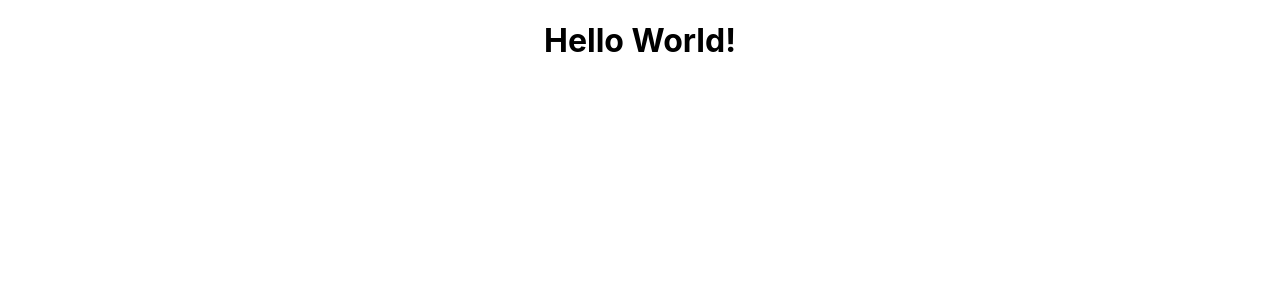
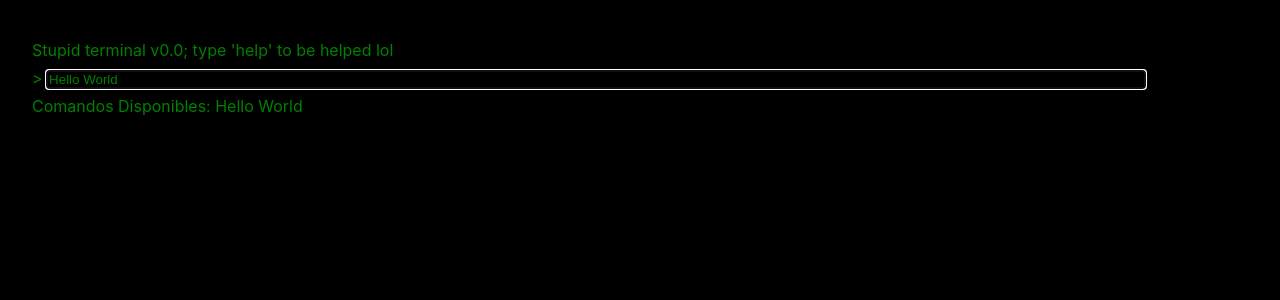
Before and after one commit to k3v53/c, a React (Create React App) app: page / in a window 1280 px wide. Shown: the top 300 px of the page. Built offline with nearby package versions, Linux system fonts and the light colour scheme.

Commit message:
Working version

```diff
--- a/src/App.css
+++ b/src/App.css
@@ -1,5 +1,9 @@
+:root {
+	--accent: green;
+}
 .App {
-  text-align: center;
+	text-align: left;
+	padding: 2rem;
 }
 
 .App-logo {
@@ -36,3 +40,25 @@
 		transform: rotate(360deg);
 	}
 }
+
+.inputSection {
+	background-color: black;
+	border: none;
+	color: var(--accent);
+}
+
+.inputSection > p {
+	margin: 0.5rem 0rem;
+}
+
+.inputTerminal {
+	border: none;
+	color: var(--accent);
+	background-color: transparent;
+	width: 90%;
+}
+
+.inputTerminal:focus-visible {
+	border: none !important;
+	border-color: transparent;
+}
--- a/src/App.js
+++ b/src/App.js
@@ -1,9 +1,47 @@
+import { useEffect, useRef, useState } from 'react';
 import './App.css';
+import commands from './misc/commands'
+function App() {
+	const [text, setText] = useState("Hello World")
+	const [history, setHistory] = useState([<p>{commands.welcome}</p>])
+	const searchInput = useRef(null);
+	function handleText(e) {
+		setText(e.target.value)
+	}
+	function handleSubmit(e){
+		e.preventDefault()
+		const closest_similar = Object.keys(commands).filter(e => e.includes(text))[0];
+		let fnReturn;
+		if(typeof commands[text] === "function"){
+			fnReturn = commands[text]()
+		}else if(typeof commands[closest_similar] === "function"){
+			fnReturn = commands[closest_similar]()
+		}
+		let el = <p>{'> ' + (commands[text] !== undefined? text : closest_similar || text) }</p>;
+		let res = <p>{'' + (
+			fnReturn || commands[text] || commands[closest_similar] ||
+			"Command not found, check the list from the bottom to know wich commands are available"
+		)}</p>;
+		setHistory([...history, el, res])
+		setText("")
+		searchInput.current.focus()
 
-function App() {
+	}
+	useEffect(()=>{
+		searchInput.current.focus();
+	 },[])
+
 	return (
-		<div className="App">
-			<h1>Hello World!</h1>
+		<div className="App" onFocus={handleText}>
+			<div className='inputSection'>
+				{history}
+				<form onSubmit={handleSubmit}>
+					{'> '} <input className='inputTerminal' onInput={handleText} value={text}
+					ref={searchInput}
+					></input>
+				</form>
+				<p>{"Comandos Disponibles: " + Object.keys(commands).filter(e => e.includes(text)).join(", ")}</p>
+			</div>
 		</div>
 	);
 }
--- a/src/index.css
+++ b/src/index.css
@@ -5,6 +5,7 @@ body {
 		sans-serif;
 	-webkit-font-smoothing: antialiased;
 	-moz-osx-font-smoothing: grayscale;
+	background-color: black;
 }
 
 code {
--- /dev/null
+++ b/src/misc/commands.js
@@ -0,0 +1,57 @@
+function answerFromTime(){
+	const hour = new Date().getHours()
+	return hour >= 8 && hour <= 12 ? "No, es hora de trabajar" :
+	hour >= 23 && hour <= 6 ? "Deberías, ya es demasiado internet por hoy" :
+	"La verdad ni idea, espero haberte ayudado"
+}
+const getTimeString = () => {
+	const d = new Date();
+	return `son las ${String(d.getHours()).padStart(2)}:${String(d.getMinutes()).padStart(2)}hs`
+}
+export default {
+	"welcome": `Stupid terminal v0.0; type 'help' to be helped lol`,
+	"Hello World": "Bienvenido!",
+	"cd kev.ar": () => document.location = "https://kev.ar",
+	"cd wp.kev.ar": () => document.location = "https://wp.kev.ar",
+	"hola": "Hola internauta!",
+	"quien es el creador":"yo quien más, ok ya en serio, Kevin, mucho gusto",
+	"quien sos": "Soy una terminal, como estas? o quisiste decir 'quien es el creador'??",
+	"help": "No hay mucho que hacer aquí, soy una terminal que responde a comandos, los comandos se muestran debajo de la linea de input, si no hay nada en el input se muestran todos los comandos",
+	"ayuda": "No hay mucho que hacer aquí, soy una terminal que responde a comandos, los comandos se muestran debajo de la linea de input, si no hay nada en el input se muestran todos los comandos",
+	"info": "no se",
+	"r34": "No sé de que estás hablando",
+	"contacto": "contact@kev.ar",
+	"email": "contact@kev.ar",
+	"como puedo contactarte": "Pronto estaré lanzando un subdominio con mi contacto, espero verte pronto en contacto.kev.ar!!",
+	"como puedo contactarte?": "Pronto estaré lanzando un subdominio con mi contacto, espero verte pronto en contacto.kev.ar!!",
+	"puedes volar": "no",
+	"me gusta la pagina": "Muchas gracias!!! valoro tu opinión :D",
+	"esto está horrible": "Aunque parece fácil, te desafío a hacer esto en menos de 24 horas. Aaah ahora no parece tan fácil eh?",
+	// Preguntas del tipo "necesito"
+	"necesito comprar algo": "felicidades, estás en el sitio incorrecto",
+	"necesito dormir": answerFromTime,
+	"necesito dormir?": answerFromTime,
+	"deberia dormir": answerFromTime,
+	"deberia dormir?": answerFromTime,
+	// Preguntas de "que x"
+	"que hora es?": getTimeString,
+	"que productos vendes": "Pronto estaré lanzando una página que tendrá todo eso, probablemente será en portfolio.kev.ar",
+	"que productos vendes?": "Pronto estaré lanzando una página que tendrá todo eso, probablemente será en portfolio.kev.ar",
+	"que puedes hacer": "No sé, experimenta :D",
+	"para que sirve esto": "realmente no para mucho, simplemente devuelve valores y ya, piensa de esto como una especie de diccionario ;)",
+	// Never gonna give you up
+	"were no strangers to love" : "You know the rules and so do I",
+	"a full commitments what im thinking of": "You wouldn't get this from any other guy",
+	"iiiiiiiiiiiii just wanna tell you how im feeling": "Gotta make you understand",
+	"never gonna give you up": "Never gonna let you down",
+	"never gonna run around and desert you":"Never gonna make you cry",
+	"never gonna say goodbye": "Never gonna tell a lie and hurt you",
+	"rick": () => {
+		document.location = "https://www.youtube.com/watch?v=dQw4w9WgXcQ"
+		return "xd"
+	},
+	// Humor
+	"deja de llorar": "deja de sufrir",
+	"sentado en la esquina": "pensando en como fui tan ***",
+	"kash": "Hey! ese es el próximo nombre de mi lenguaje esotérico inspirado en bash",
+}
--- /dev/null
+++ b/src/module/historyEl.js
@@ -0,0 +1,3 @@
+function historyEl() {
+
+}
```
Also changed, not shown: public/index.html (indentation only). Lines whose indentation alone changed are shown as unchanged.
